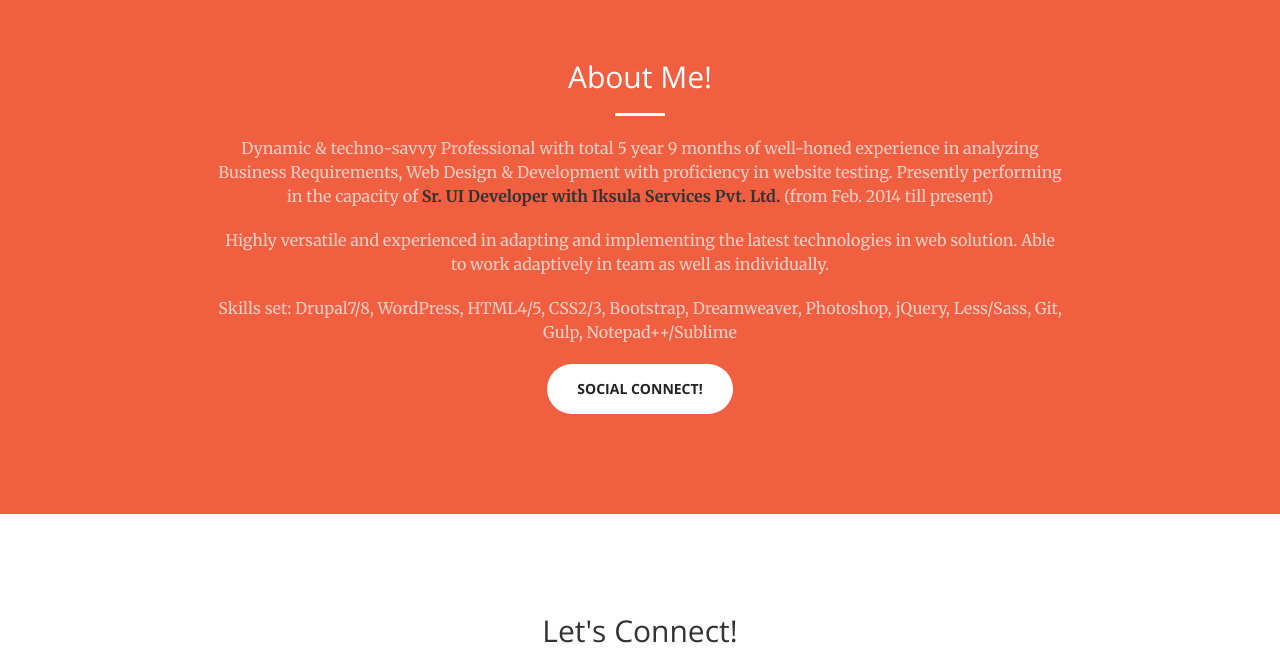
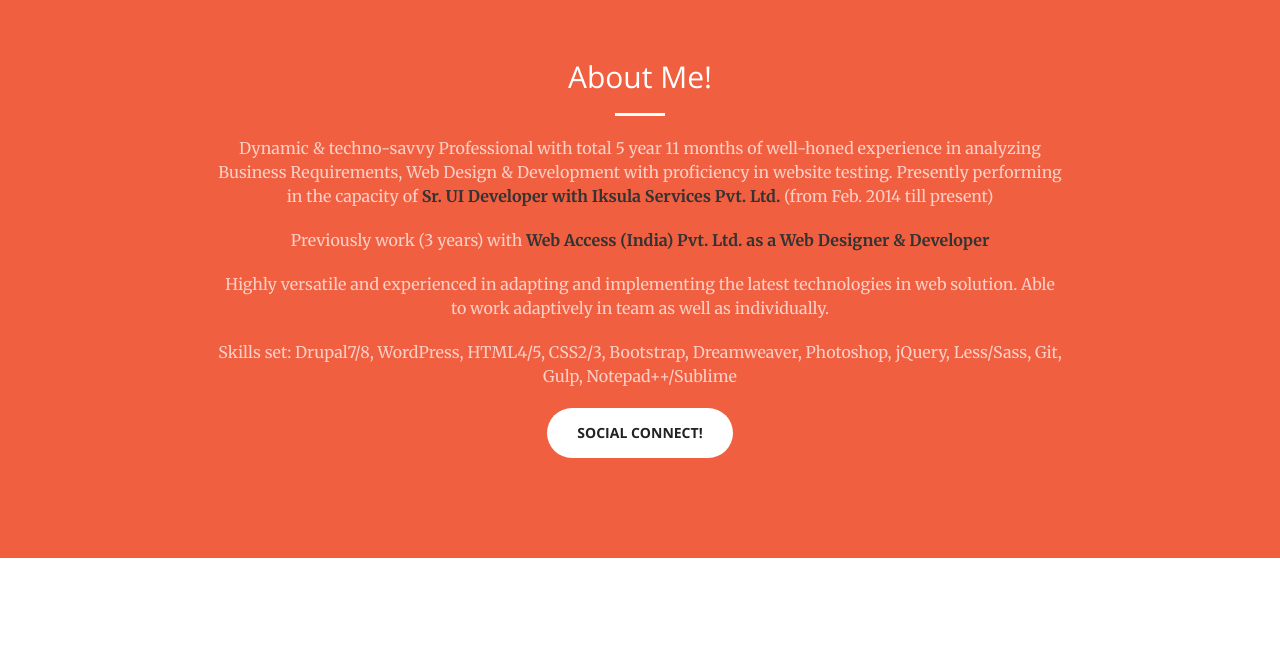
Before and after one commit to kiran-kadam911/kirank, a website: page index.html in a window 1280 px wide. Shown: the part 840-1495 px from the top of the page. Drawn offline with nearby package versions, Linux system fonts and the light colour scheme.

Commit message:
css update for homepage changes

```diff
--- a/index.html
+++ b/index.html
@@ -85,7 +85,8 @@
                 <div class="col-lg-9 text-center">
                     <h2 class="section-heading">About Me!</h2>
                     <hr class="light">
-                    <p class="text-faded">Dynamic & techno-savvy Professional with total 5 year 9 months of well-honed experience in analyzing Business Requirements, Web Design & Development with proficiency in website testing. Presently performing in the capacity of <b style="color: #333;">Sr. UI Developer with Iksula Services Pvt. Ltd.</b> (from Feb. 2014 till present)</p>
+                    <p class="text-faded">Dynamic & techno-savvy Professional with total 5 year 11 months of well-honed experience in analyzing Business Requirements, Web Design & Development with proficiency in website testing. Presently performing in the capacity of <b style="color: #333;">Sr. UI Developer with Iksula Services Pvt. Ltd.</b> (from Feb. 2014 till present)</p>
+                    <p class="text-faded">Previously work (3 years) with <b style="color: #333;">Web Access (India) Pvt. Ltd. as a Web Designer & Developer</b></p>
                     <p class="text-faded">Highly versatile and experienced in adapting and implementing the latest technologies in web solution. Able to work adaptively in team as well as individually.</p>
                     <p class="text-faded">Skills set: Drupal7/8, WordPress, HTML4/5, CSS2/3, Bootstrap, Dreamweaver, Photoshop, jQuery, Less/Sass, Git, Gulp, Notepad++/Sublime</p>
                     <a href="#services" class="page-scroll btn btn-default btn-xl sr-button">Social connect!</a>
@@ -119,7 +120,7 @@
                 </div>
                 <div class="col-lg-3 col-md-6 text-center">
                     <div class="service-box">
-                        <a href="#" target="_blank"><i class="fa fa-4x fa-twitter-square text-primary sr-icons"></i>
+                        <a href="https://twitter.com/kiran_kadam911" target="_blank"><i class="fa fa-4x fa-twitter-square text-primary sr-icons"></i>
                         <h3>Twitter</h3></a>
                     </div>
                 </div>
```
